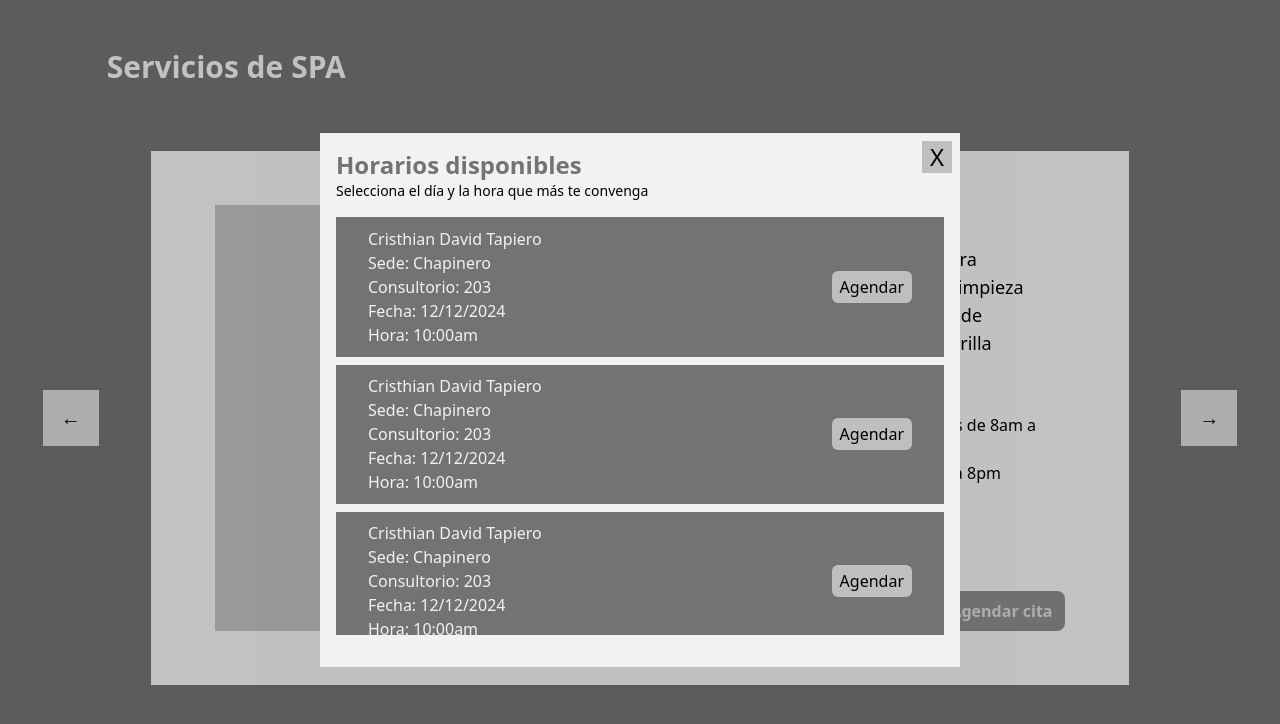
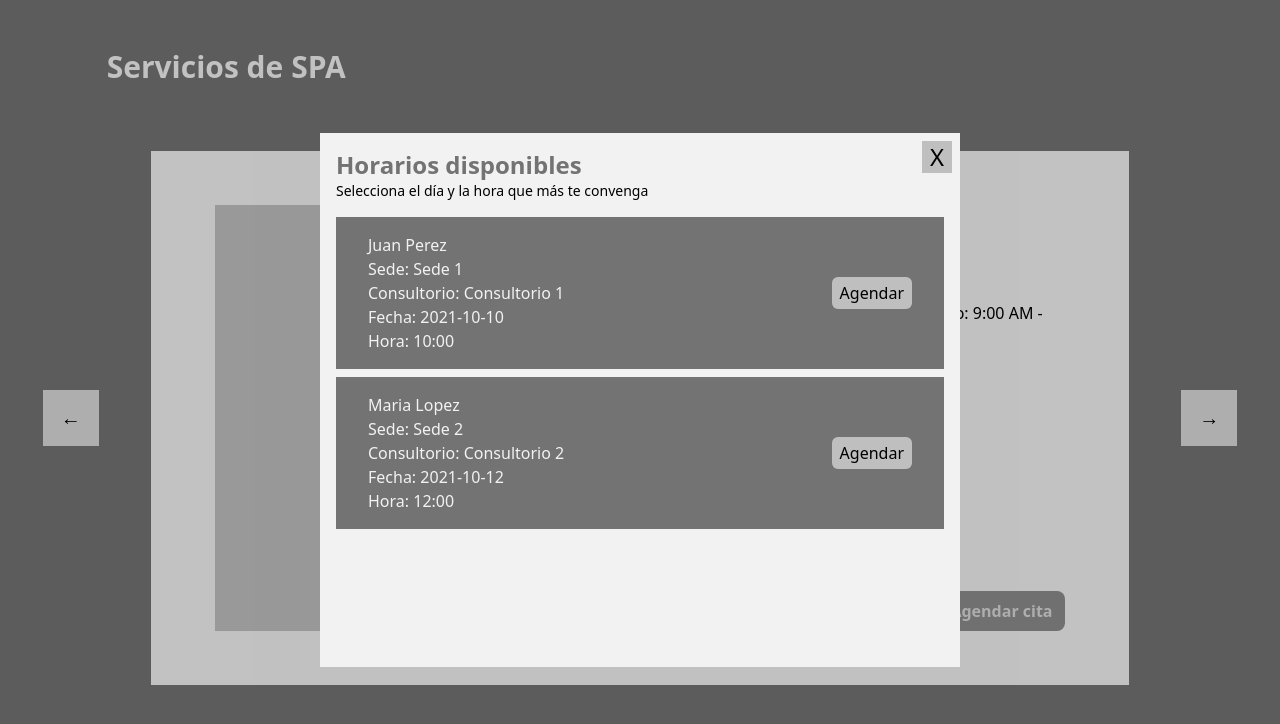
Before and after one commit to PabloCarrH/equilibrium, a React (Create React App) app: page / in a window 1280 px wide. Both pictures are taken after a click on the button "Agendar cita". Shown: the top 724 px of the page. Built offline with nearby package versions, Linux system fonts and the light colour scheme.

Commit message:
Organización de información en types e interfaces

```diff
--- a/src/App.tsx
+++ b/src/App.tsx
@@ -3,7 +3,58 @@ import "./index.css";
 import Card from "./components/card.tsx";
 import CardCarousel from "./components/carrousel.tsx";
 const App: React.FC = () => {
-    const cards = Array(5).fill(Card);
+    const info = [{
+        name: "Masaje relajante",
+        price: "500",
+        description: "Masaje de cuerpo completo",
+        dates: [
+            {
+                name: "Juan Perez",
+                sede: "Sede 1",
+                consultorio: "Consultorio 1",
+                date: "2021-10-10",
+                time: "10:00",
+            },
+            {
+                name: "Maria Lopez",
+                sede: "Sede 2",
+                consultorio: "Consultorio 2",
+                date: "2021-10-12",
+                time: "12:00",
+            },
+        ],},
+        {
+        name: "Masaje reductor",
+        price: "700",
+        description: "Masaje reductor de abdomen",
+        dates: [
+            {
+                name: "Juan Lopez",
+                sede: "Sede 1",
+                consultorio: "Consultorio 1",
+                date: "2021-10-10",
+                time: "10:00",
+            },
+            {
+                name: "Maria Perez",
+                sede: "Sede 2",
+                consultorio: "Consultorio 2",
+                date: "2021-10-12",
+                time: "12:00",
+            },
+            {
+                name: "Cristhian Tapiero",
+                sede: "Sede 1",
+                consultorio: "Consultorio 1",
+                date: "2024-11-09",
+                time: "13:00"
+            }
+        ],},
+    ]
+    const cards: JSX.Element[] = [];
+    for (let i = 0; i < info.length; i++) {
+        cards.push(<Card name={info[i].name} price={info[i].price} description={info[i].description} dates={info[i].dates} image="default.jpg" schedule="9:00 AM - 5:00 PM" />)
+    }
     return (
         <div className="relative bg-brand-100 w-screen h-screen flex flex-col items-center justify-center">
             <CardCarousel cards={cards} title="Servicios de SPA" />
--- a/src/components/card.tsx
+++ b/src/components/card.tsx
@@ -1,22 +1,29 @@
 import React, {useState} from "react";
 import Modal from "./modal.tsx";
-import DateCard from "./date-card.tsx";
-const Card: React.FC = () => {
+import DateCard, { DateCardProps } from "./date-card.tsx";
+type CardProps = {
+    image: string,
+    name: string,
+    price: string,
+    description: string,
+    schedule: string,
+    dates: DateCardProps[],
+}
+const Card: React.FC<CardProps> = ({name, price, description, schedule, dates}) => {
     const [open, setOpen] = useState(false);
-    const dates = Array(5).fill(DateCard);
     return (
         <div className="bg-brand-400 w-11/12 h-full flex justify-evenly items-center md:px-2 max-md:gap-x-4 max-sm:h-5/6 px-4 max-sm:flex-col max-sm:pt-6 max-sm:pb-4 max-sm:gap-y-4">
             <div className="bg-brand-300 w-5/12 h-4/5 flex items-center justify-center max-sm:w-3/4 max-sm:h-2/5">
                 <h2>Imagén de servicio</h2>
             </div>
             <div className="flex flex-col w-6/12 h-4/5 max-w-96 relative gap-y-3 max-sm:gap-y-1  max-sm:w-5/6 max-sm:h-3/5 md:ml-2">
-                <h2 className="text-xl font-semibold max-md:text-base">Tratamiento facial ($70k)</h2>
-                <p className="text-lg max-md:text-sm">Un tratamiento personalizado para rejuvenecer y revitalizar tu piel. Limpieza profunda, exfoliación, extracción de impurezas, masaje facial y mascarilla adaptada a tus necesidades.</p>
-                <p className="text-base max-md:text-xs font-thin md:mt-4">Horarios de atención: Lunes a viernes de 8am a 10pm <br />Fines de semana y festivos de 10am a 8pm</p>
+                <h2 className="text-xl font-semibold max-md:text-base">{name} (${price})</h2>
+                <p className="text-lg max-md:text-sm">{description}</p>
+                <p className="text-base max-md:text-xs font-thin md:mt-4">Horarios de atención: Lunes a Sabado: {schedule}</p>
                 <button className="bg-brand-200 rounded-lg px-3 py-2 max-w-fit absolute bottom-0 right-0 text-brand-500 font-semibold text-base max-md:text-sm hover:bg-brand-100" onClick={() => setOpen(true)}>Agendar cita</button>
                 <Modal open={open} onClose={()=>setOpen(false)}>
-                    {dates.map((DateCard, index) => (
-                        <DateCard key={index} />
+                    {dates.map((date, index) => (
+                        <DateCard key={index} name={date.name} sede={date.sede} consultorio={date.consultorio} date={date.date} time={date.time}/>
                     ))}
                 </Modal>
             </div>
--- a/src/components/carrousel.tsx
+++ b/src/components/carrousel.tsx
@@ -2,7 +2,7 @@ import React, { useState } from "react";
 import Card from "./card.tsx";
 
 type CardCarouselProps = {
-    cards: Array<typeof Card>;
+    cards: JSX.Element[];
     title: string;
 };
 
@@ -24,9 +24,9 @@ const CardCarousel: React.FC<CardCarouselProps> = ({ cards, title }) => {
                 <button className="btn-carousel" onClick={prevCard}>←</button>
                 <div className="w-5/6 max-sm:h-full flex justify-start gap-y-2 items-center h-4/5 overflow-hidden relative">
                     <div className="flex transition-transform duration-500 ease-in-out h-full w-full relative items-center" style={{ transform: `translateX(-${currentCard * 100}%)` }}>
-                        {cards.map((CardComponent, index) => (
+                        {cards.map((card, index) => (
                             <div key={index} className="w-full h-full flex items-center flex-shrink-0 relative justify-center">
-                                <CardComponent />
+                                <Card name={card.props.name} image={card.props.image} price={card.props.price} description={card.props.description} schedule={card.props.schedule} dates={card.props.dates}/>
                             </div>
                         ))}
                     </div>
--- a/src/components/date-card.tsx
+++ b/src/components/date-card.tsx
@@ -1,16 +1,24 @@
 import React from "react";
 
-const DateCard: React.FC = () => {
+export interface DateCardProps {
+    name: string,
+    sede: string,
+    consultorio: string,
+    date: string,
+    time: string,
+}
+
+const DateCard: React.FC<DateCardProps> = ({name, sede, consultorio, date, time}) => {
     return(
-        <div className="w-full h-2/6 max-sm:h-28 flex justify-between py-2 items-center px-8 flex-shrink-0 bg-brand-100">
-            <div className="flex flex-col items-start justify-center gap-y-0 text-brand-400 max-md:text-xs">
-                <h3>Cristhian David Tapiero</h3>
-                <p>Sede: Chapinero</p>
-                <p>Consultorio: 203</p>
-                <p>Fecha: 12/12/2024</p>
-                <p>Hora: 10:00am </p>
+        <div className="w-full h-max max-sm:h-28 flex justify-between py-2 items-center px-8 flex-shrink-0 bg-brand-100">
+            <div className="flex flex-col items-start justify-center gap-y-0 text-brand-400 max-md:text-xs h-max py-2">
+                <h3>{name}</h3>
+                <p>Sede: {sede}</p>
+                <p>Consultorio: {consultorio}</p>
+                <p>Fecha: {date}</p>
+                <p>Hora: {time}</p>
             </div>
-            <button className="bg-brand-300 hover:bg-brand-200 h-fit py-1 px-2 rounded-md hover:text-brand-500 hover:font-semibold max-md:text-sm">Agendar</button>
+            <button className="bg-brand-300 text-base hover:bg-brand-200 h-fit py-1 px-2 rounded-md hover:text-brand-500 hover:font-semibold max-md:text-sm">Agendar</button>
         </div>
 
     )
```
